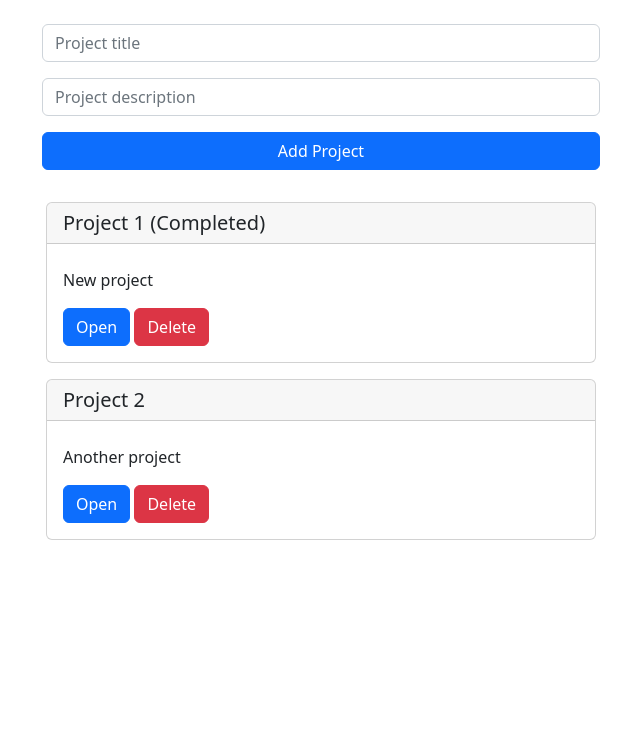
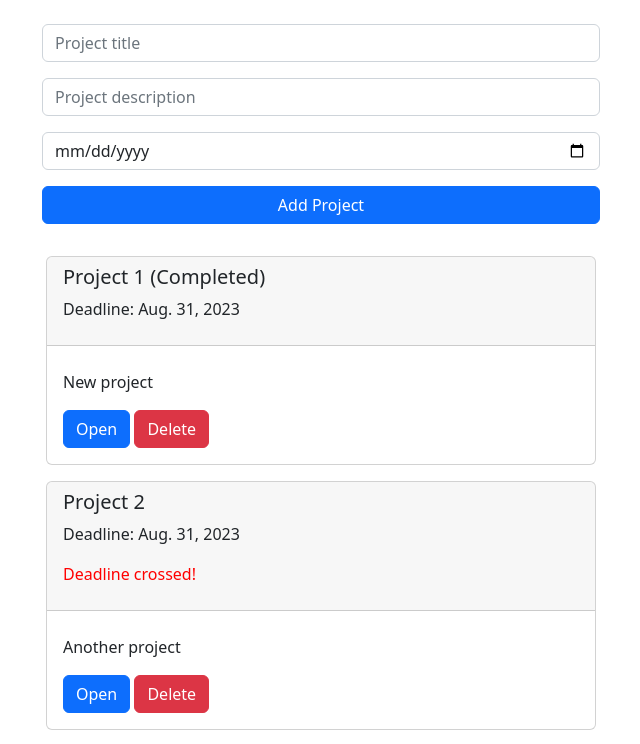
Before and after one commit to Tahir-47/Project-Task-Management, a Django app: page / in a window 1280 px wide. Shown: the part 56-800 px from the top of the page, without its empty margins (319-959 px from the left). Run offline with Django 4.2, Linux system fonts and the light colour scheme; a user stored in the database is signed in; data comes from the database, SQL or seed files in the repository; both versions use the stored data as it was after the commit.

Commit message:
Project deadline date status

```diff
--- a/task/forms.py
+++ b/task/forms.py
@@ -4,11 +4,12 @@ from .models import Project, tasks
 class AddProjectForm(forms.ModelForm):
 	title = forms.CharField(required=True, widget=forms.widgets.TextInput(attrs={"placeholder":"Project title", "class":"form-control"}), label="")
 	description = forms.CharField(required=True, widget=forms.widgets.TextInput(attrs={"placeholder":"Project description", "class":"form-control"}), label="")
+	date = forms.DateField(required=True, widget=forms.DateInput(attrs={"type": "date", "class":"form-control"}), label="")
 
 
 	class Meta:
 		model = Project
-		fields = ('title', 'description')
+		fields = ('title', 'description', 'date')
 
 
 class AddTaskForm(forms.ModelForm):
--- a/task/models.py
+++ b/task/models.py
@@ -4,7 +4,9 @@ from django.db import models
 class Project(models.Model):
 	title = models.CharField(max_length=200)
 	description = models.CharField(max_length=200)
+	date = models.DateField(default='2023-08-31')
 	completed = models.BooleanField(default=False)
+	deadline = models.BooleanField(default=False)
 
 
 	def __str__(self):
--- a/task/templates/task/home.html
+++ b/task/templates/task/home.html
@@ -27,7 +27,11 @@
         {% for project in projects %}
         <div class="d-flex justify-content-center p-2">
           <div class="card d-grid gap-2 col-6 mx-auto">
-            <h5 class="card-header">{{ project.title}} {% if project.completed %} (Completed){% endif %} </h5>
+            <div class="card-header">
+              <h5 class="">{{ project.title}} {% if project.completed %} (Completed){% endif %} </h5>
+              <p>Deadline: {{ project.date}}</p>
+              <p style="color:red;">{% if project.deadline and not project.completed %}Deadline crossed!{% endif %}</p>
+            </div>
             <div class="card-body">
               <p class="card-text">{{ project.description }} </p>
               <a href="{% url 'task_List' project.id %}" class="btn btn-primary" >Open</a>
--- a/task/views.py
+++ b/task/views.py
@@ -3,6 +3,8 @@ from django.contrib.auth import authenticate, login, logout
 from django.contrib import messages
 from django.urls import reverse
 from django.contrib.auth.decorators import login_required
+
+from datetime import datetime
 
 from .models import Project, tasks
 from .forms import AddProjectForm, AddTaskForm
@@ -10,8 +12,9 @@ from .forms import AddProjectForm, AddTaskForm
 # Create your views here.
 def home(request):
     form = AddProjectForm(request.POST or None)
+    projects = Project.objects.all()
 
-    projects = Project.objects.all()
+    today = datetime.today().date()
 
     #Check to see if logging in
     if request.method == 'POST':
@@ -36,6 +39,9 @@ def home(request):
     else:
         for project in projects:
             if tasks.objects.filter(project=project).exists():
+                if today > project.date:
+                    project.deadline = True
+                    project.save()
                 taskItems = tasks.objects.filter(project=project)
                 all_tasks_completed = all(task.done for task in taskItems)
                 project.completed = all_tasks_completed
```
Also changed, not shown: db.sqlite3.
